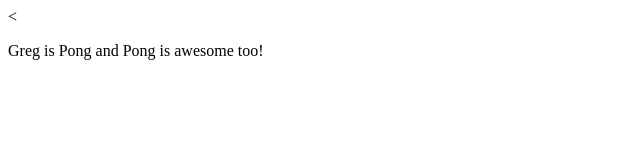
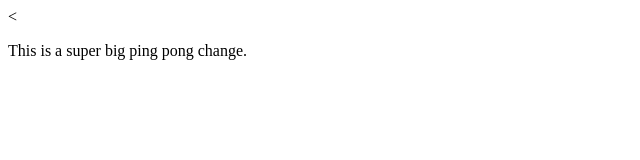
Before and after one commit to cj-smith/ppp, a plain HTML site: page index.html in a window 1280 px wide. Shown: the full height of the page, 0-640 px from the left. Drawn offline with Linux system fonts and the light colour scheme.

Commit message:
another change to ping pong

```diff
--- a/index.html
+++ b/index.html
@@ -5,6 +5,6 @@
 	<title></title>
 </head>
 <body>
-<p>Greg is Pong and Pong is awesome too!</p>
+<p>This is a super big ping pong change.</p>
 </body>
 </html>
```
